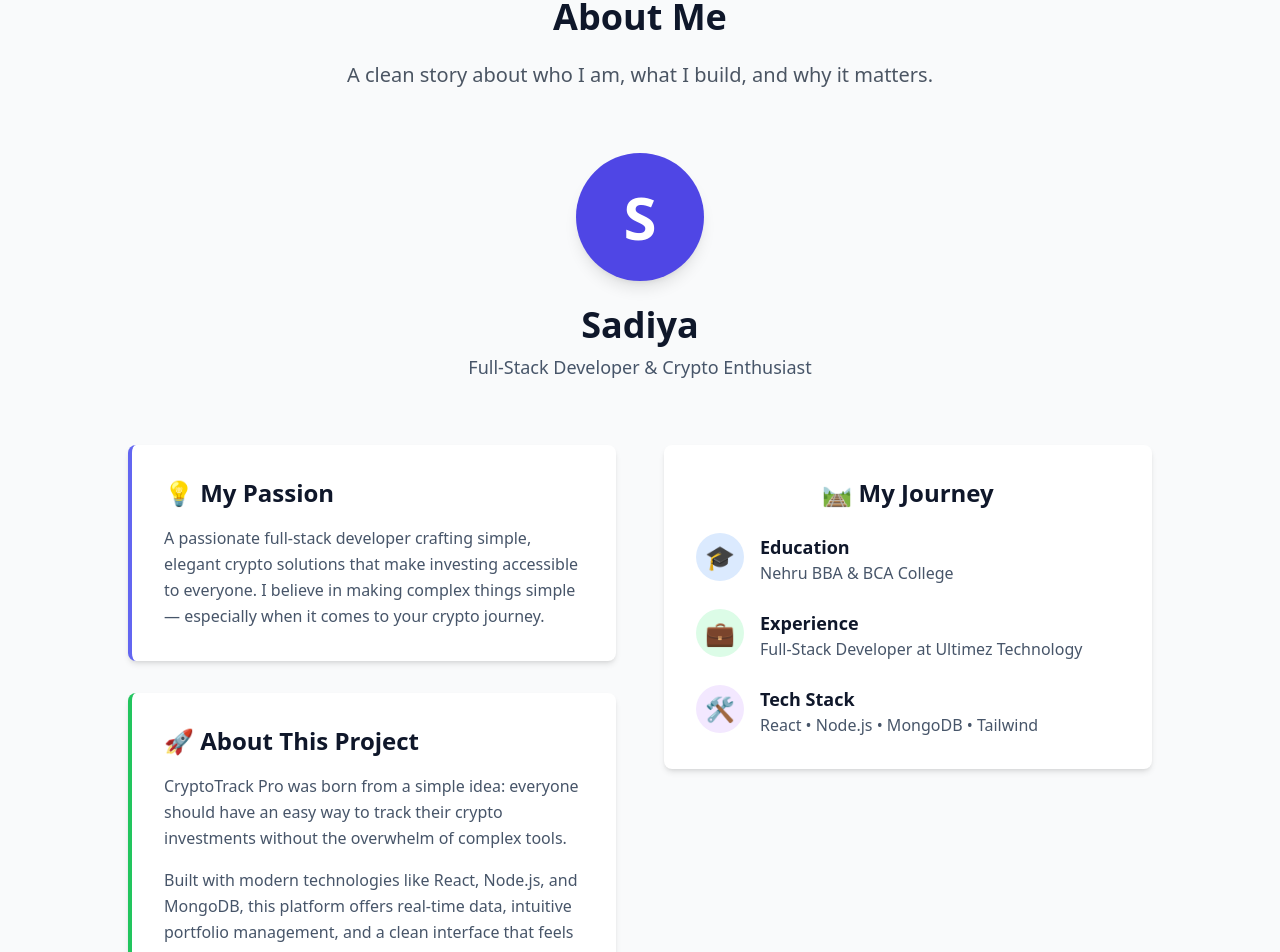
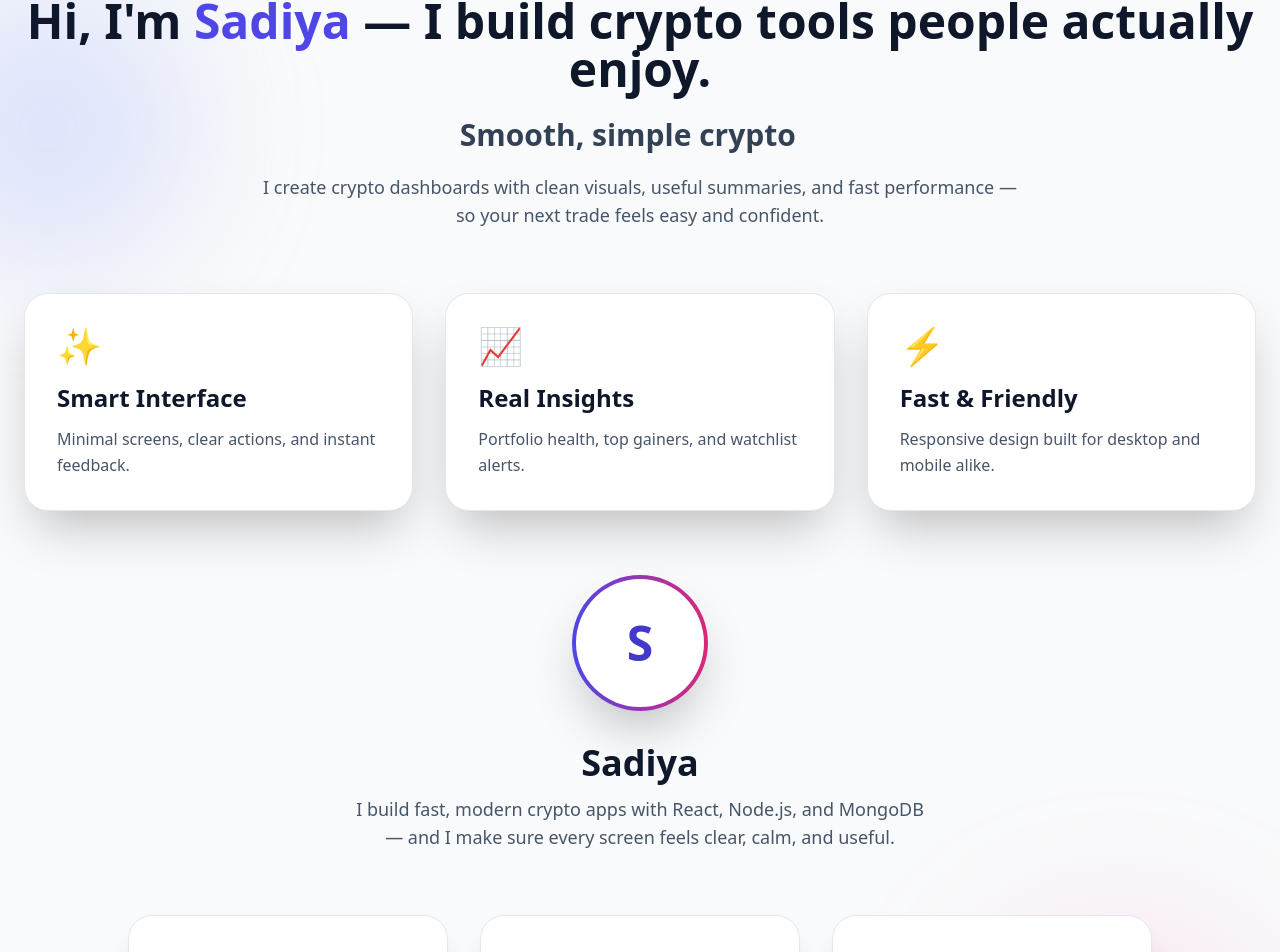
Before and after one commit to talwaisadiyaa-dev/crypto_track-frontend, a React (Create React App) app: page / in a window 1280 px wide. Shown: the part 3496-4448 px from the top of the page. Built offline with nearby package versions, Linux system fonts and the light colour scheme.

Commit message:
update landing page

```diff
--- a/src/Landing.js
+++ b/src/Landing.js
@@ -189,82 +189,90 @@ function Landing() {
       </section>
 
       {/* 5️⃣ ABOUT ME */}
-      <section id="about" className="py-24 bg-gray-50 px-6">
-        <div className="max-w-7xl mx-auto">
+      <section id="about" className="relative py-24 bg-gray-50 px-6 overflow-hidden">
+        <div className="pointer-events-none absolute -left-24 top-20 w-72 h-72 rounded-full bg-indigo-300/30 blur-3xl"></div>
+        <div className="pointer-events-none absolute right-0 -bottom-10 w-80 h-80 rounded-full bg-pink-300/25 blur-3xl"></div>
+
+        <div className="relative max-w-7xl mx-auto">
           <motion.div className="text-center mb-16" initial="hidden" whileInView="visible" variants={containerVariants} viewport={{ once: true }}>
-            <motion.h2 variants={itemVariants} className="text-4xl font-bold text-slate-900 mb-6">
-              About Me
+            <motion.h2 variants={itemVariants} className="text-4xl md:text-5xl font-bold text-slate-900 mb-6">
+              Hi, I'm <span className="text-indigo-600">Sadiya</span> — I build crypto tools people actually enjoy.
             </motion.h2>
-            <motion.p variants={itemVariants} className="text-xl text-gray-600 max-w-4xl mx-auto mb-8">
-              A clean story about who I am, what I build, and why it matters.
-            </motion.p>
+            <motion.div variants={itemVariants} className="space-y-5 max-w-4xl mx-auto">
+              <div className="text-2xl md:text-3xl font-semibold text-slate-700">
+                <TypeAnimation
+                  sequence={[
+                    'Smooth, simple crypto tracking for every investor.',
+                    2400,
+                    'Clear portfolio insights without the overwhelm.',
+                    2400,
+                    'Fast UI, real-time data, and friendly design.',
+                    2400,
+                  ]}
+                  speed={45}
+                  repeat={Infinity}
+                  wrapper="p"
+                />
+              </div>
+              <p className="mx-auto max-w-3xl text-lg text-slate-600">
+                I create crypto dashboards with clean visuals, useful summaries, and fast performance — so your next trade feels easy and confident.
+              </p>
+            </motion.div>
+          </motion.div>
+
+          <motion.div className="grid gap-8 lg:grid-cols-2 xl:grid-cols-3 mb-16" initial="hidden" whileInView="visible" variants={containerVariants} viewport={{ once: true }}>
+            {[
+              { title: 'Smart Interface', desc: 'Minimal screens, clear actions, and instant feedback.', icon: '✨' },
+              { title: 'Real Insights', desc: 'Portfolio health, top gainers, and watchlist alerts.', icon: '📈' },
+              { title: 'Fast & Friendly', desc: 'Responsive design built for desktop and mobile alike.', icon: '⚡' }
+            ].map((item, idx) => (
+              <motion.div
+                key={idx}
+                variants={itemVariants}
+                whileHover={{ y: -10, scale: 1.02 }}
+                transition={{ duration: 0.3 }}
+                className="group bg-white p-8 rounded-3xl shadow-2xl border border-gray-200 hover:border-indigo-300"
+              >
+                <div className="text-4xl mb-4">{item.icon}</div>
+                <h4 className="text-2xl font-semibold text-slate-900 mb-3 group-hover:text-indigo-600">{item.title}</h4>
+                <p className="text-slate-600 leading-relaxed">{item.desc}</p>
+              </motion.div>
+            ))}
           </motion.div>
 
           <div className="max-w-5xl mx-auto">
-            {/* Unique Profile Card */}
             <motion.div className="text-center mb-16" initial="hidden" whileInView="visible" variants={containerVariants} viewport={{ once: true }}>
-              <motion.div variants={itemVariants} className="inline-block">
-                <div className="w-32 h-32 bg-indigo-600 rounded-full flex items-center justify-center text-white text-6xl font-bold mb-6 mx-auto shadow-lg">
+              <motion.div variants={itemVariants} className="mx-auto inline-block rounded-full bg-gradient-to-r from-indigo-600 to-pink-600 p-1 shadow-2xl">
+                <div className="w-32 h-32 rounded-full bg-white flex items-center justify-center text-indigo-700 text-5xl font-black">
                   S
                 </div>
-                <motion.h3 variants={itemVariants} className="text-4xl font-bold text-slate-900 mb-2">Sadiya</motion.h3>
-                <motion.p variants={itemVariants} className="text-lg text-slate-600">Full-Stack Developer & Crypto Enthusiast</motion.p>
               </motion.div>
+              <motion.h3 variants={itemVariants} className="text-4xl font-bold text-slate-900 mt-8 mb-3">Sadiya</motion.h3>
+              <motion.p variants={itemVariants} className="text-lg text-slate-600 max-w-xl mx-auto">
+                I build fast, modern crypto apps with React, Node.js, and MongoDB — and I make sure every screen feels clear, calm, and useful.
+              </motion.p>
             </motion.div>
 
-            <motion.div className="grid lg:grid-cols-2 gap-12" initial="hidden" whileInView="visible" variants={containerVariants} viewport={{ once: true }}>
-              <motion.div variants={itemVariants} className="space-y-8">
-                <div className="bg-white p-8 rounded-lg shadow-md border-l-4 border-indigo-500">
-                  <h4 className="text-2xl font-semibold text-slate-900 mb-4 flex items-center gap-2">
-                    💡 My Passion
-                  </h4>
-                  <p className="text-slate-600 leading-relaxed">
-                    A passionate full-stack developer crafting simple, elegant crypto solutions that make investing accessible to everyone. I believe in making complex things simple — especially when it comes to your crypto journey.
-                  </p>
-                </div>
-
-                <div className="bg-white p-8 rounded-lg shadow-md border-l-4 border-green-500">
-                  <h4 className="text-2xl font-semibold text-slate-900 mb-4 flex items-center gap-2">
-                    🚀 About This Project
-                  </h4>
-                  <p className="text-slate-600 leading-relaxed mb-4">
-                    CryptoTrack Pro was born from a simple idea: everyone should have an easy way to track their crypto investments without the overwhelm of complex tools.
-                  </p>
-                  <p className="text-slate-600 leading-relaxed">
-                    Built with modern technologies like React, Node.js, and MongoDB, this platform offers real-time data, intuitive portfolio management, and a clean interface that feels right at home.
-                  </p>
-                </div>
+            <motion.div className="grid gap-8 lg:grid-cols-3" initial="hidden" whileInView="visible" variants={containerVariants} viewport={{ once: true }}>
+              <motion.div variants={itemVariants} whileHover={{ y: -8 }} transition={{ duration: 0.3 }} className="bg-white p-8 rounded-3xl shadow-xl border border-gray-200">
+                <h4 className="text-2xl font-semibold text-slate-900 mb-3">Design focus</h4>
+                <p className="text-slate-600 leading-relaxed">
+                  Crafted for clarity so users can understand their portfolio at a glance.
+                </p>
               </motion.div>
 
-              <motion.div variants={itemVariants} className="space-y-6">
-                <div className="bg-white p-8 rounded-lg shadow-md">
-                  <h4 className="text-2xl font-semibold text-slate-900 mb-6 text-center flex items-center justify-center gap-2">
-                    🛤️ My Journey
-                  </h4>
-                  <div className="space-y-6">
-                    <div className="flex items-start gap-4">
-                      <div className="w-12 h-12 bg-blue-100 rounded-full flex items-center justify-center text-2xl flex-shrink-0">🎓</div>
-                      <div className="flex-1">
-                        <h5 className="font-semibold text-lg text-slate-900">Education</h5>
-                        <p className="text-slate-600">Nehru BBA & BCA College</p>
-                      </div>
-                    </div>
-                    <div className="flex items-start gap-4">
-                      <div className="w-12 h-12 bg-green-100 rounded-full flex items-center justify-center text-2xl flex-shrink-0">💼</div>
-                      <div className="flex-1">
-                        <h5 className="font-semibold text-lg text-slate-900">Experience</h5>
-                        <p className="text-slate-600">Full-Stack Developer at Ultimez Technology</p>
-                      </div>
-                    </div>
-                    <div className="flex items-start gap-4">
-                      <div className="w-12 h-12 bg-purple-100 rounded-full flex items-center justify-center text-2xl flex-shrink-0">🛠️</div>
-                      <div className="flex-1">
-                        <h5 className="font-semibold text-lg text-slate-900">Tech Stack</h5>
-                        <p className="text-slate-600">React • Node.js • MongoDB • Tailwind</p>
-                      </div>
-                    </div>
-                  </div>
-                </div>
+              <motion.div variants={itemVariants} whileHover={{ y: -8 }} transition={{ duration: 0.3 }} className="bg-white p-8 rounded-3xl shadow-xl border border-gray-200">
+                <h4 className="text-2xl font-semibold text-slate-900 mb-3">Built for speed</h4>
+                <p className="text-slate-600 leading-relaxed">
+                  Every interaction is fast and smooth, with live market updates and quick actions.
+                </p>
+              </motion.div>
+
+              <motion.div variants={itemVariants} whileHover={{ y: -8 }} transition={{ duration: 0.3 }} className="bg-white p-8 rounded-3xl shadow-xl border border-gray-200">
+                <h4 className="text-2xl font-semibold text-slate-900 mb-3">User-first</h4>
+                <p className="text-slate-600 leading-relaxed">
+                  I design around real people, not just data — so crypto becomes less stressful and more confident.
+                </p>
               </motion.div>
             </motion.div>
           </div>
```
